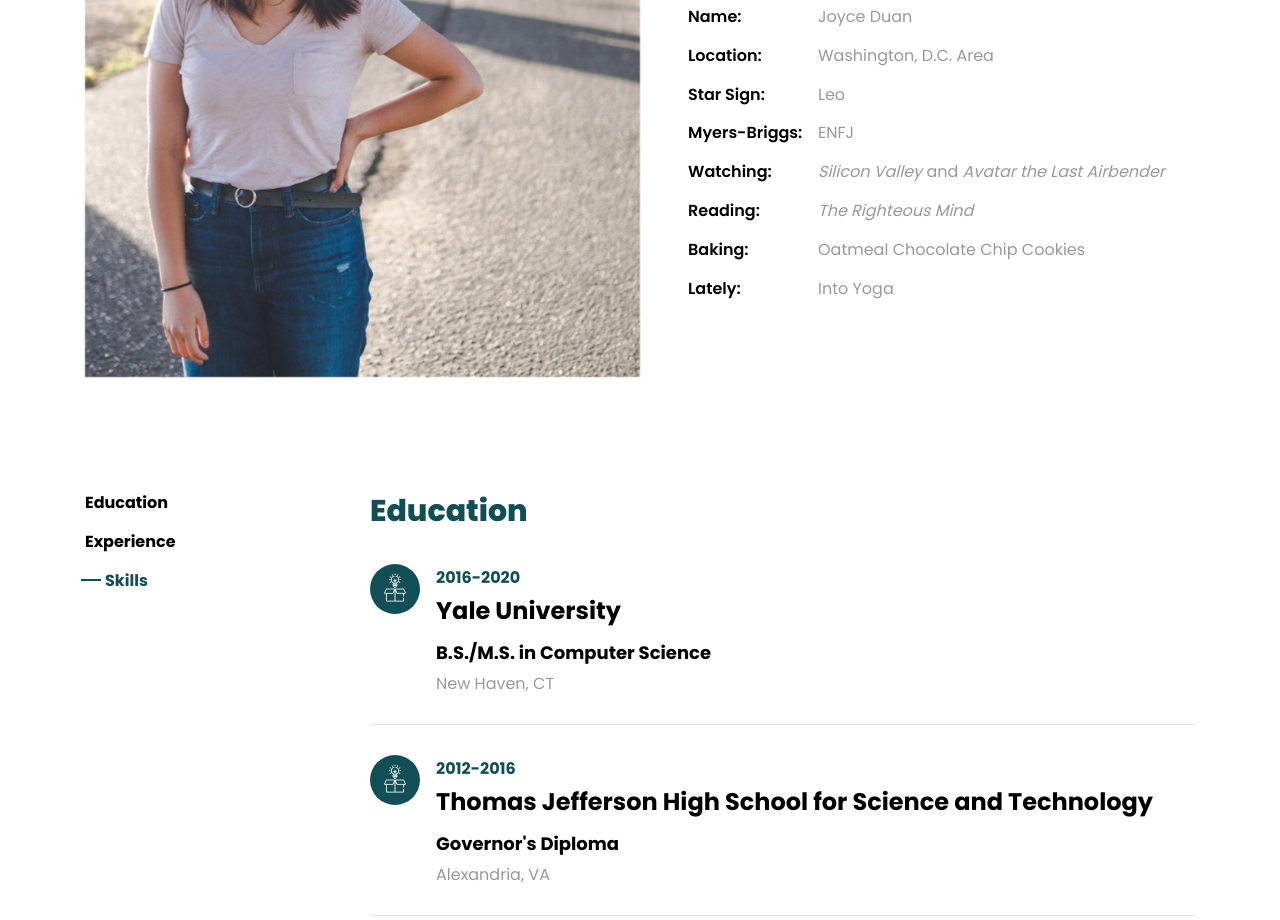
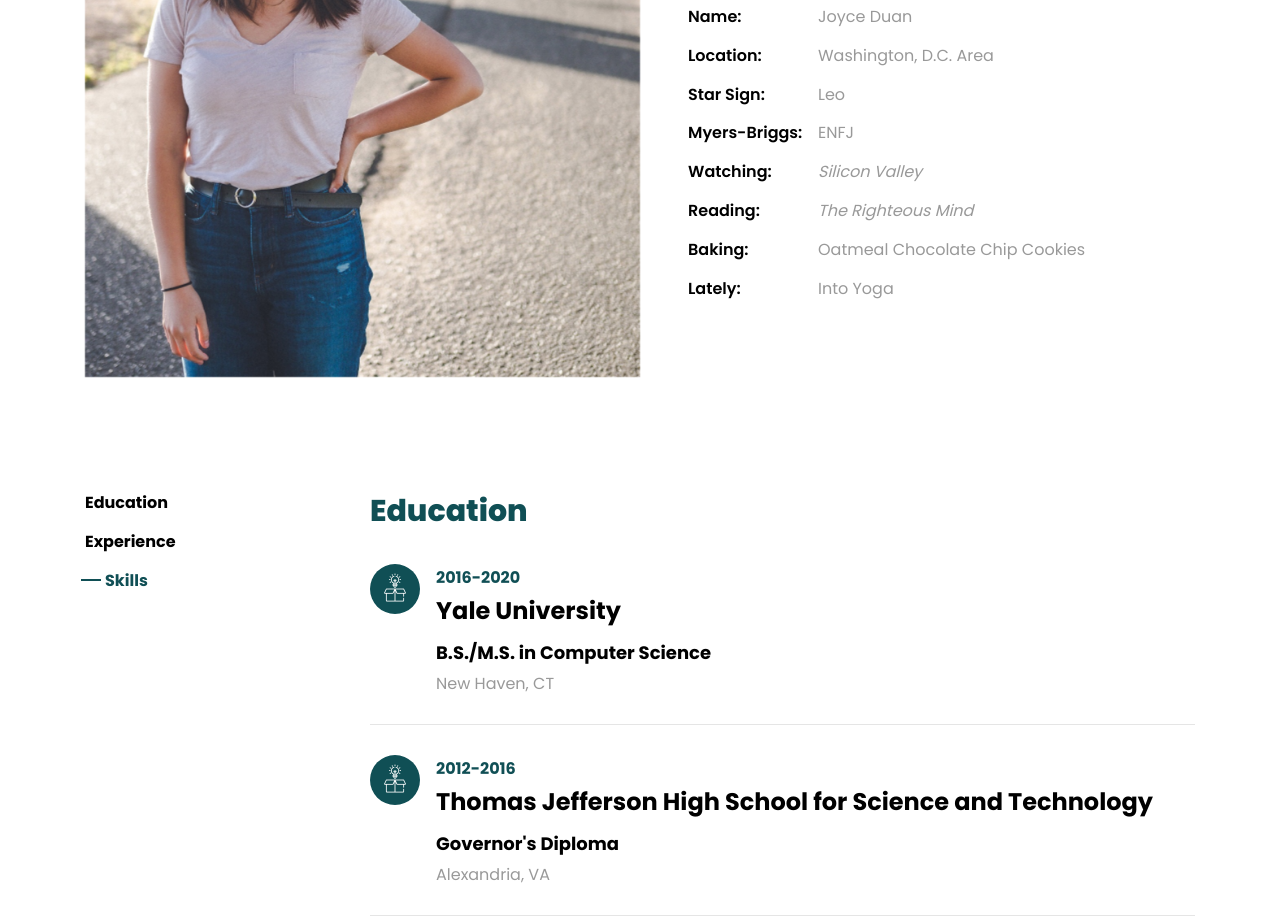
Before and after one commit to joyceduan/joyceduan.github.io, a plain HTML site: page index.html in a window 1280 px wide. Shown: the part 1128-2048 px from the top of the page. Drawn offline with Linux system fonts and the light colour scheme; files whose address does not match are found by name.

Commit message:
Remove second show

```diff
--- a/index.html
+++ b/index.html
@@ -92,7 +92,7 @@
 		            	<li class="d-flex"><span>Location:</span> <span class>Washington, D.C. Area</span></li>
 		            	<li class="d-flex"><span>Star Sign:</span> <span>Leo</span></li>
 		            	<li class="d-flex"><span>Myers-Briggs:</span> <span>ENFJ</span></li>
-		            	<li class="d-flex"><span>Watching:</span> <span><i>Silicon Valley</i> and <i>Avatar the Last Airbender</i></span></li>
+		            	<li class="d-flex"><span>Watching:</span> <span><i>Silicon Valley</i></span></li>
 		            	<li class="d-flex"><span>Reading:</span> <span><i>The Righteous Mind</i></span></li>
 		            	<li class="d-flex"><span>Baking:</span> <span>Oatmeal Chocolate Chip Cookies</span></li>
 		            	<li class="d-flex"><span>Lately:</span> <span>Into Yoga</span></li>
```
